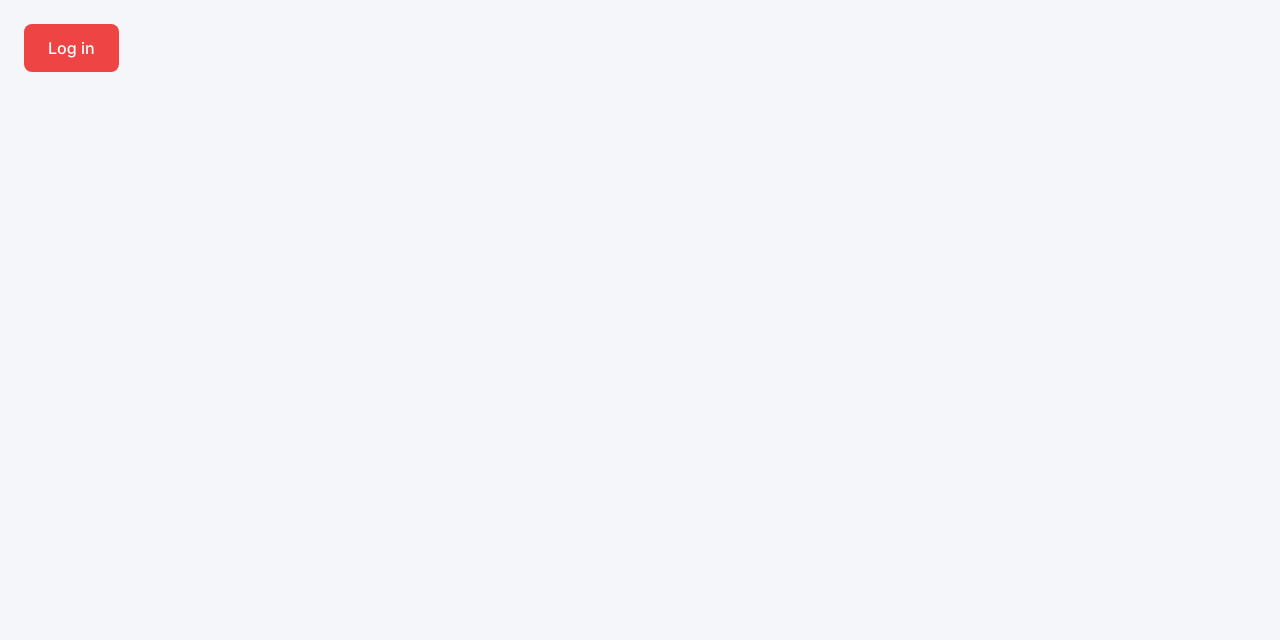
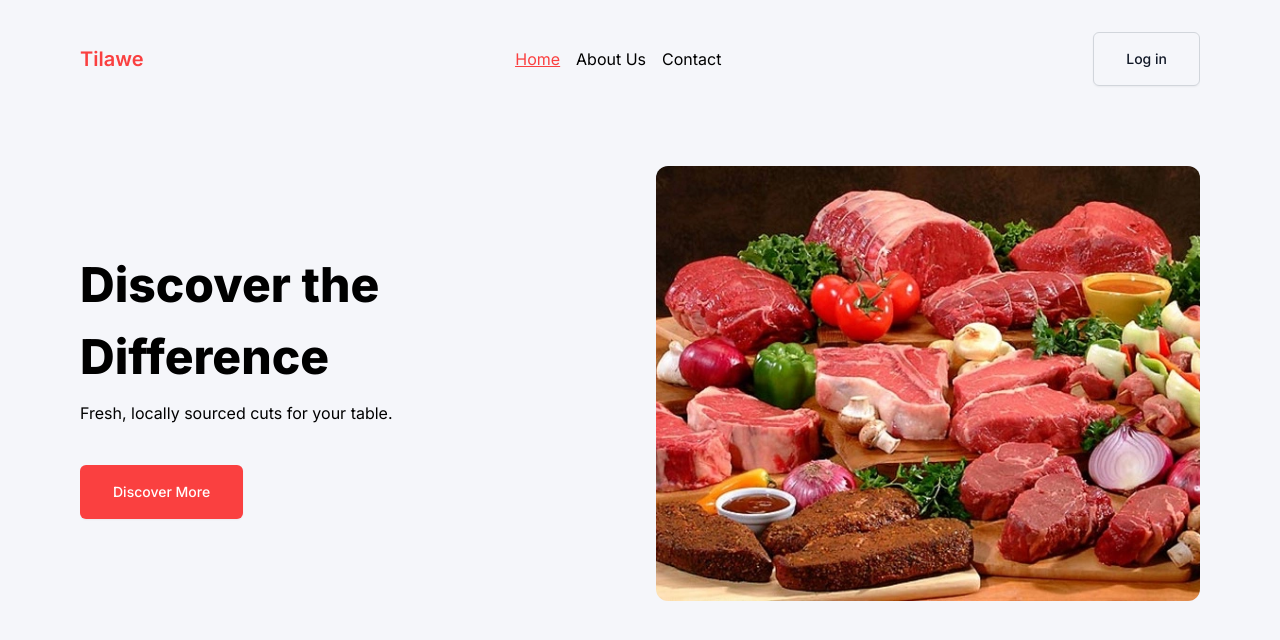
Before and after one commit to Obob98/Tilawe, a Next.js app: page / in a window 1280 px wide. Shown: the top 640 px of the page. Built offline with nearby package versions, Linux system fonts and the light colour scheme; a web font is replaced by a local one.

Commit message:
created a basic hero section

```diff
--- a/src/app/login/page.tsx
+++ b/src/app/login/page.tsx
@@ -4,6 +4,8 @@ import { redirect } from 'next/navigation'
 
 import LoginForm from '@/ui/dashboard/components/login-form';
 import useServerSession from '@/customHooks/useServerSession';
+import Link from 'next/link';
+import { Button } from '@/tremorComponents/Button';
 
 export const metadata: Metadata = {
   title: 'Login',
@@ -17,10 +19,33 @@ export default async function LoginPage() {
   }
 
   return (
-    <main className="flex items-center justify-center md:h-screen">
-      <div className="relative mx-auto flex w-full max-w-[400px] flex-col space-y-2.5 p-4 md:-mt-32">
-        <LoginForm />
-      </div>
-    </main>
+    <>
+      <header className='w-full max-w-[1120px] mx-auto overflow-hidden'>
+
+        <nav className='flex items-center justify-between mt-8'>
+          <Link
+            href={"/"}
+            className='text-primary font-semibold text-xl '
+          >
+            Tilawe
+          </Link>
+
+
+          <Link
+            href="/"
+          >
+            <Button variant='secondary' className='bg-transparent px-8 py-4 w-fit h-fit hover:bg-primary hover:text-white ' >
+              Back To Home
+            </Button>
+          </Link>
+        </nav>
+
+      </header>
+      <main className="flex items-center justify-center md:h-screen">
+        <div className="relative mx-auto flex w-full max-w-[400px] flex-col space-y-2.5 p-4 md:-mt-32">
+          <LoginForm />
+        </div>
+      </main>
+    </>
   );
 }
--- a/src/app/page.tsx
+++ b/src/app/page.tsx
@@ -1,15 +1,64 @@
 
 import Link from 'next/link';
+import Image from 'next/image';
+import heroImg from '@/../public/store/heroImg.webp'
+import { Button } from '@/tremorComponents/Button';
 
 export default function Home() {
   return (
-    <main className="flex min-h-screen flex-col p-6">
-      <Link
-        href="/login"
-        className="flex items-center gap-5 self-start rounded-lg bg-red-500 px-6 py-3 text-sm font-medium text-white transition-colors hover:bg-red-400 md:text-base"
-      >
-        <span>Log in</span>
-      </Link>
-    </main>
+    <>
+      <header className='w-full max-w-[1120px] mx-auto overflow-hidden'>
+        <nav className='flex items-center justify-between mt-8 sticky top-4'>
+          <Link
+            href={"/"}
+            className='text-primary font-semibold text-xl '
+          >
+            Tilawe
+          </Link>
+
+          <ul className='flex items-center gap-4'>
+            <li className='hover:text-primary text-primary underline'>
+              <Link href={"about"}>Home</Link>
+            </li>
+            <li className='hover:text-primary'>
+              <Link href={"about"}>About Us</Link>
+            </li>
+            <li className='hover:text-primary'>
+              <Link href={"about"}>Contact</Link>
+            </li>
+          </ul>
+
+          <Link
+            href="/login"
+          >
+            <Button variant='secondary' className='bg-transparent px-8 py-4 w-fit h-fit hover:bg-primary hover:text-white ' >
+              Log in
+            </Button>
+          </Link>
+        </nav>
+        <section className='w-full mt-20 flex items-center justify-between gap-8'>
+          <div className='w-full flex-1 flex flex-col gap-2'>
+            <h1 className='text-[48px] font-extrabold'>Discover the Difference</h1>
+            <p>Fresh, locally sourced cuts for your table.</p>
+            {/* <div className=' flex gap-4 flex-col'> */}
+            <Button className=' px-8 py-4 w-fit h-fit mt-8'>
+              Discover More
+            </Button>
+            {/* </div> */}
+          </div>
+          <div className='flex-1 rounded-xl overflow-hidden'>
+            <Image
+              src={heroImg}
+              alt='hero image'
+              width={2000}
+              height={2000}
+              className='aspect-[5/4]'
+            />
+          </div>
+        </section>
+      </header>
+      <main className="flex min-h-screen flex-col p-6">
+      </main>
+    </>
   );
 }
--- a/src/styles/global.css
+++ b/src/styles/global.css
@@ -4,11 +4,17 @@
 
 html,
 body {
-  overflow-y: hidden;
+  /* overflow-y: hidden; */
 }
 
 body {
   background: #f5f6fa;
+}
+
+img {
+  width: 100%;
+  object-fit: cover;
+  object-position: center;
 }
 
 input[type='number'] {
--- a/src/ui/dashboard/components/login-form.tsx
+++ b/src/ui/dashboard/components/login-form.tsx
@@ -38,8 +38,10 @@ export default function LoginForm() {
   }
 
   return (
-    <main className='w-fit h-screen grid place-content-center' >
-      {error && <p style={{ color: 'red' }}> {error} </p>
+    <main className='w-fit h-screen flex flex-col items-center' >
+      <h1 className='mt-32 mb-8 text-3xl font-bold'>Login</h1>
+
+      {error && <p style={{ color: 'red' }} className='mb-4'> {error} </p>
       }
       <form onSubmit={handleSubmit} className='w-[400px] flex flex-col gap-8' >
         <div className='w-full' >
@@ -72,8 +74,12 @@ function LoginButton({ isSubmitting }: { isSubmitting: boolean }) {
 
   return (
     <Button
-      className={cx("p-4 bg-primary text-white rounded-md", isSubmitting && 'opacity-50')}
-      aria-disabled={isSubmitting} disabled={isSubmitting}>
+      className={cx("p-4 bg-primary text-white rounded-md")}
+      aria-disabled={isSubmitting}
+      disabled={isSubmitting}
+      isLoading={isSubmitting}
+      loadingText='Verifying...'
+    >
       Log in
     </Button>
   );
--- a/src/ui/dashboard/reviewcenter/components/ReviewCenterTabs.tsx
+++ b/src/ui/dashboard/reviewcenter/components/ReviewCenterTabs.tsx
@@ -35,7 +35,7 @@ export default function ReviewCenterTabs() {
             {
                 currentsection.length
                     ? (
-                        <Tabs defaultValue={currentsection}>
+                        <Tabs defaultValue={"Financial"}>
                             <TabsList variant="line" className="bg-white shadow-sm pt-[52px] px-8 gap-8 sticky top-0 z-40">
                                 <TabsTrigger value="Financial" className="inline-flex gap-1 group">
                                     <a href="#createUser">
```
Also changed, not shown: public/logo.jpeg (deleted), public/store/heroImg.webp (added).
